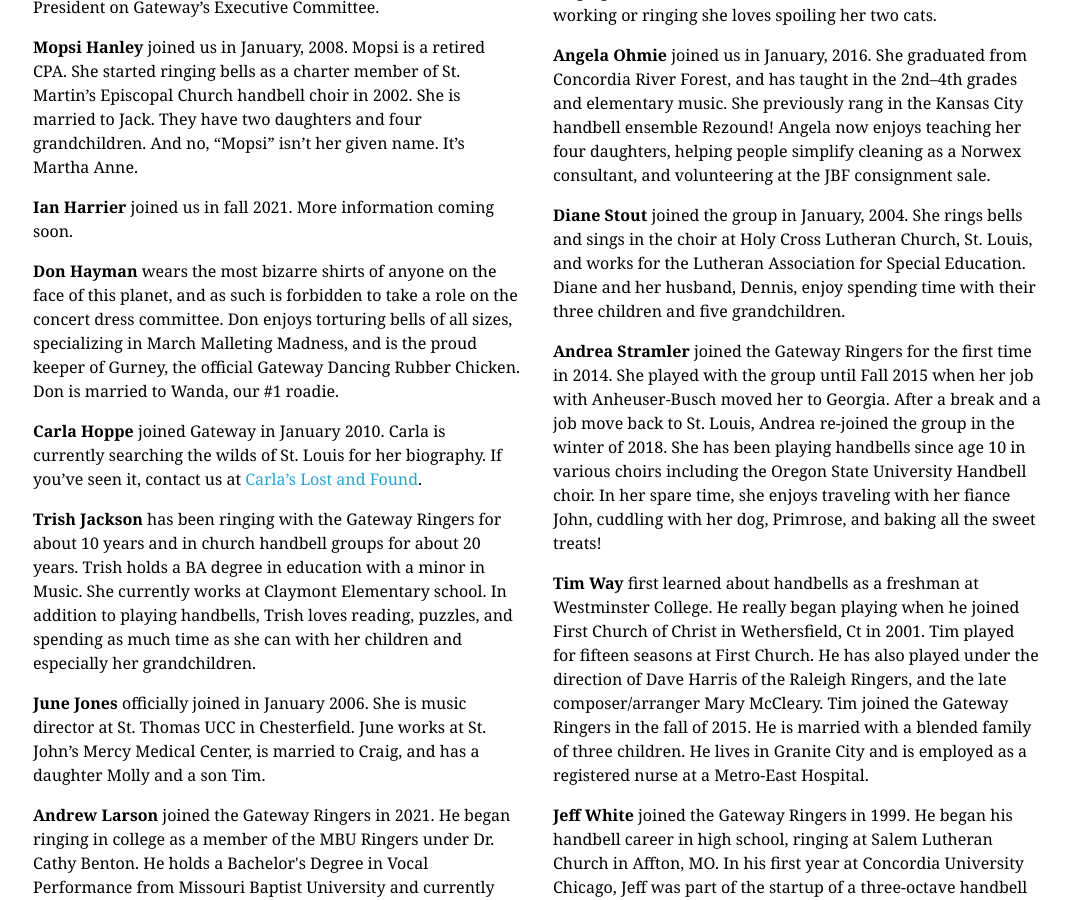
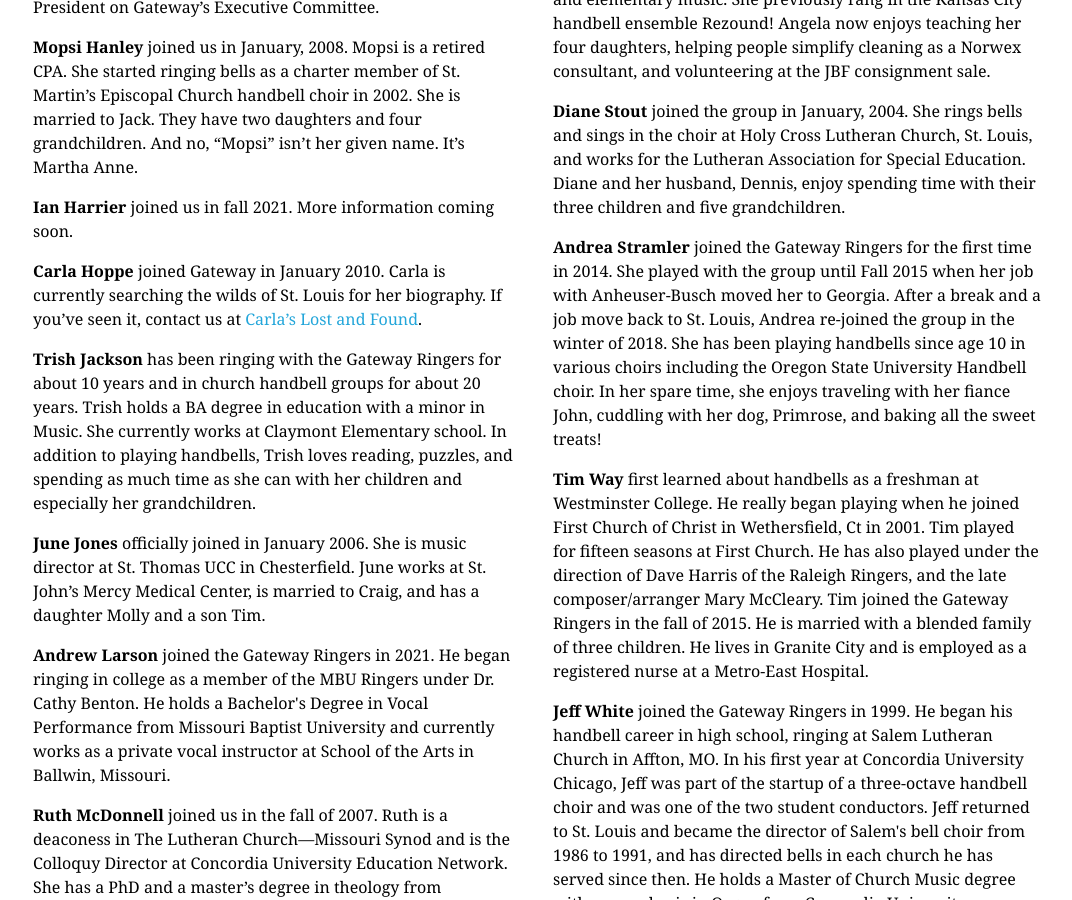
Before and after one commit to GatewayRingers/GatewayRingers.github.io, a Jekyll site: the page built from musicians.html, in a window 1280 px wide and 900 px high, scrolled down 1625 px. Shown: the whole window, without its empty margins (103-1175 px from the left). Built offline with Jekyll 4.4.1, drawn with Linux system fonts in a browser that asks for light colours; nearby versions of some CDN libraries.

Commit message:
Update musicians.html

```diff
--- a/musicians.html
+++ b/musicians.html
@@ -65,15 +65,6 @@ title: Gateway Musicians
 
   <li class="pv2" id="Ian"><strong>Ian Harrier</strong> joined us in fall 2021. More information coming soon.
   </li>
-
-  <li class="pv2" id="Don"><strong>Don Hayman</strong> wears the most
-  bizarre shirts of anyone on the face of this
-  planet, and as such is forbidden to take a role
-  on the concert dress committee. Don enjoys torturing bells of all sizes,
-  specializing in March Malleting Madness, and is
-  the proud keeper of Gurney, the official Gateway
-  Dancing Rubber Chicken.  Don is married to Wanda, our
-  #1 roadie.</li>
 
   <li class="pv2" id="Carla"><strong>Carla Hoppe</strong> joined Gateway in January 2010. Carla is
   currently searching the wilds of St. Louis for her biography.  If you’ve seen it, contact us at <a class="link blue dim" href="mailto:info@gatewayringers.org?subject=I found Carla’s biography!">Carla’s Lost and Found</a>.
```
